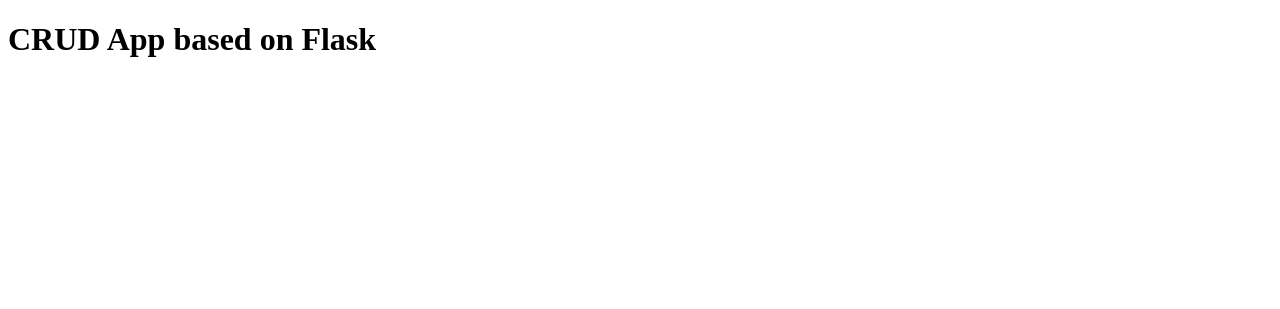
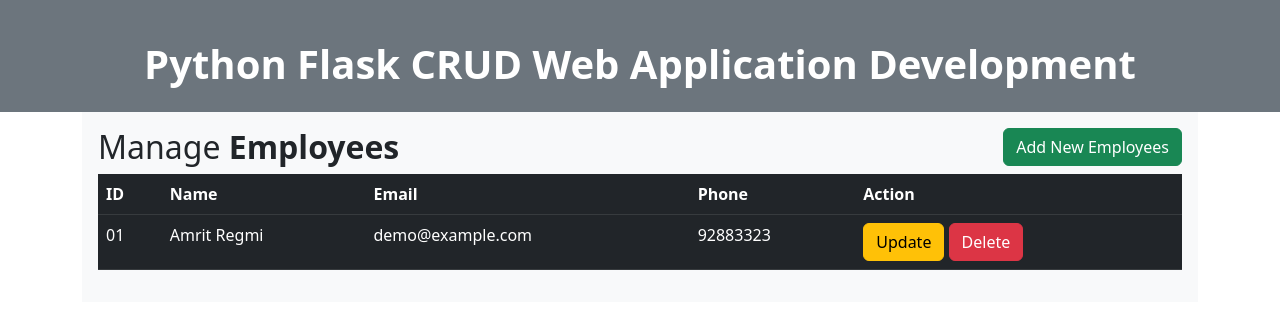
Before and after one commit to amritregmi26/FlaskCRUD, a Flask app: page / in a window 1280 px wide. Shown: the top 309 px of the page. Run offline with Flask 3, Linux system fonts and the light colour scheme.

Commit message:
UI of the CRUD app is finished

```diff
--- /dev/null
+++ b/static/style.css
@@ -0,0 +1,27 @@
+*,
+*::after,
+*::before
+{
+    padding: 0;
+    margin: 0;
+}
+
+h1
+{
+    text-align: center;
+    width: 100%;
+    margin-top: 3vh;
+    font-weight: bold;
+}
+
+h2
+{
+    position: relative;
+}
+
+.placement
+{
+    position: absolute;
+    top: auto;
+    right: 0%;
+}
--- a/templates/base.html
+++ b/templates/base.html
@@ -4,8 +4,11 @@
     <meta charset="UTF-8">
     <meta name="viewport" content="width=device-width, initial-scale=1.0">
     <title>{%block title%} {% endblock %} </title>
+    <link rel="stylesheet" href="https://cdn.jsdelivr.net/npm/bootstrap@5.2.3/dist/css/bootstrap.min.css">
+    <link rel="stylesheet" href="{{ url_for('static',filename='style.css') }}">
 </head>
 <body>
     {%block body%} {% endblock %}
 </body>
+<script src="https://cdn.jsdelivr.net/npm/bootstrap@5.2.3/dist/js/bootstrap.min.js"></script>
 </html>
--- /dev/null
+++ b/templates/header.html
@@ -0,0 +1,13 @@
+{% extends 'base.html' %}
+
+{% block title %} Flask CRUD App {% endblock %}
+
+{% block body %}
+
+<div class="bg-secondary p-3">
+    <div class="text-center">
+        <h1 class="text-white">Python Flask CRUD Web Application Development</h1>
+    </div>
+</div>
+
+{% endblock %}
--- a/templates/index.html
+++ b/templates/index.html
@@ -1,9 +1,138 @@
 {% extends 'base.html' %}
+{% include 'header.html' %}
 
 {% block title %} Flask CRUD App {% endblock %}
 
 {% block body %}
 
-<h1>CRUD App based on Flask</h1>
+<div class="container ">
+
+    <div class="row">
+
+        <div class="col md-12">
+
+            <div class="bg-light p-3">
+
+                <h2 class="w-100"> Manage
+                    <b> Employees
+                        <button type="button" class="btn btn-success placement" data-bs-toggle="modal"
+                            data-bs-target="#addModal"> Add New Employees </button>
+                    </b>
+                </h2>
+
+                <table class="table table-hover table-dark">
+
+                    <tr>
+
+                        <th>ID</th>
+                        <th>Name</th>
+                        <th>Email</th>
+                        <th>Phone</th>
+                        <th>Action</th>
+
+                    </tr>
+
+                    <tr>
+
+                        <td>01</td>
+                        <td>Amrit Regmi</td>
+                        <td>demo@example.com</td>
+                        <td>92883323</td>
+
+                        <td>
+
+                            <a href="" class="btn btn-warning" data-bs-target="#editModal"
+                                data-bs-toggle="modal">Update</a>
+                            <a href="" class="btn btn-danger"
+                                onclick="return confirm('Are you sure to delete?')">Delete</a>
+
+                        </td>
+
+                    </tr>
+
+
+                    <!-- Edit Modal -->
+                    <div class="modal fade" id="editModal" data-bs-backdrop="static" data-bs-keyboard="false"
+                        tabindex="-1" aria-labelledby="staticBackdropLabel" aria-hidden="true">
+                        <div class="modal-dialog">
+                            <div class="modal-content">
+                                <div class="modal-header">
+                                    <h5 class="modal-title">Update Information</h5>
+                                    <button type="button" class="btn-close" data-bs-dismiss="modal"
+                                        aria-label="Close"></button>
+                                </div>
+                                <div class="modal-body">
+
+                                    <form action="" method="post">
+
+                                        <div class="form-group mb-3">
+                                            <label>Name:</label>
+                                            <input type="text" name="name" class="form-control" value="Amrit Regmi" required="required">
+                                        </div>
+
+                                        <div class="form-group mb-3">
+                                            <label>Email:</label>
+                                            <input type="email" name="email" class="form-control" value="demo@example.com" required="required">
+                                        </div>
+
+                                        <div class="form-group mb-3">
+                                            <label>Phone Number:</label>
+                                            <input type="number" name="phone" class="form-control" value="82842748" required="required">
+                                        </div>
+
+                                        <div class="form-group mb-3">
+                                            <button class="btn btn-success" type="submit">Update</button>
+                                        </div>
+
+                </table>
+
+            </div>
+
+            <!-- Add Modal -->
+            <div class="modal fade" id="addModal" data-bs-backdrop="static" data-bs-keyboard="false" tabindex="-1"
+                aria-labelledby="staticBackdropLabel" aria-hidden="true">
+                <div class="modal-dialog">
+                    <div class="modal-content">
+                        <div class="modal-header">
+                            <h5 class="modal-title">Add Employees</h5>
+                            <button type="button" class="btn-close" data-bs-dismiss="modal" aria-label="Close"></button>
+                        </div>
+                        <div class="modal-body">
+
+                            <form action="" method="post">
+
+                                <div class="form-group mb-3">
+                                    <label>Name:</label>
+                                    <input type="text" name="name" class="form-control" required="required">
+                                </div>
+
+                                <div class="form-group mb-3">
+                                    <label>Email:</label>
+                                    <input type="email" name="email" class="form-control" required="required">
+                                </div>
+
+                                <div class="form-group mb-3">
+                                    <label>Phone Number:</label>
+                                    <input type="number" name="phone" class="form-control" required="required">
+                                </div>
+
+                                <div class="form-group mb-3">
+                                    <button class="btn btn-success" type="submit">Add Employees</button>
+                                </div>
+
+                            </form>
+
+                        </div>
+                    </div>
+                </div>
+            </div>
+
+
+
+        </div>
+
+    </div>
+
+</div>
 
 {% endblock %}
```
